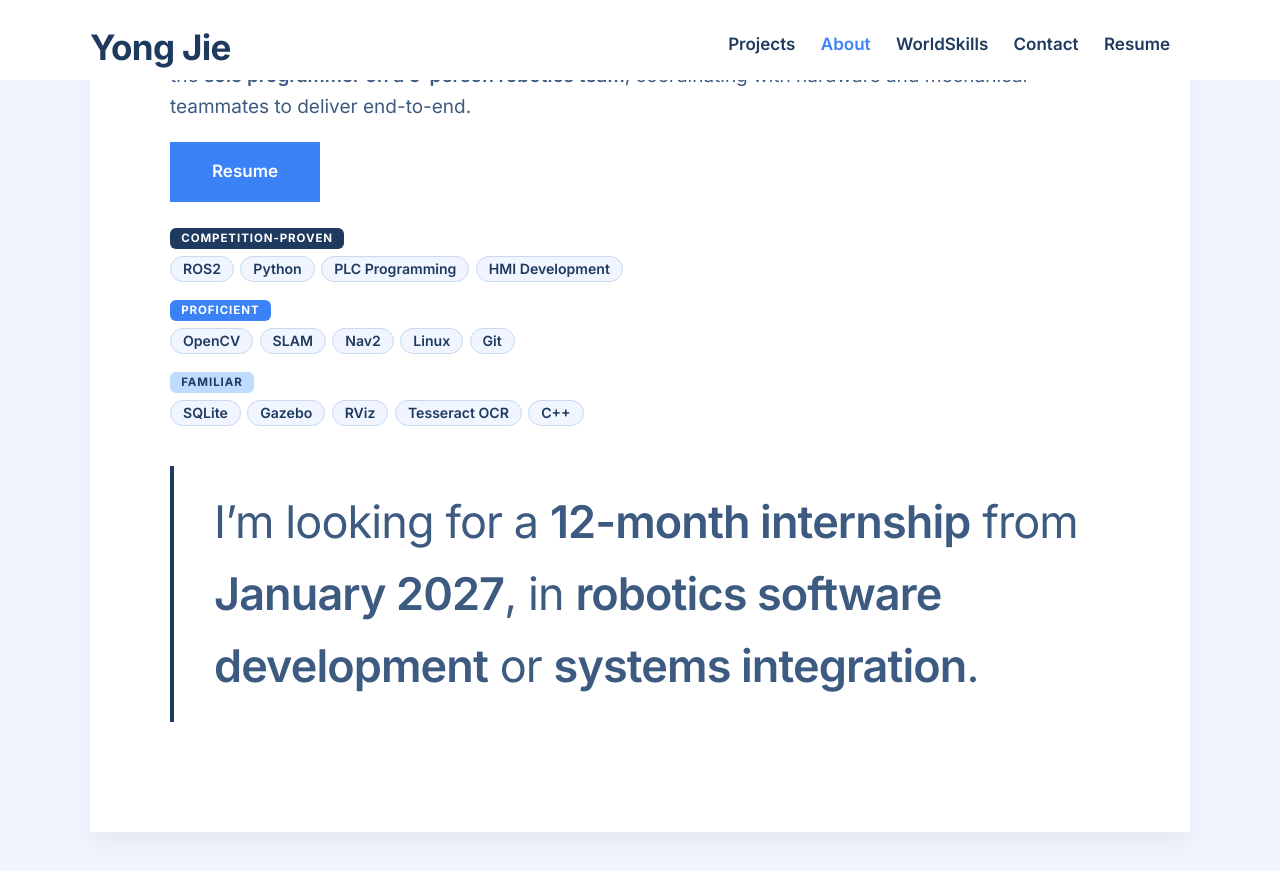
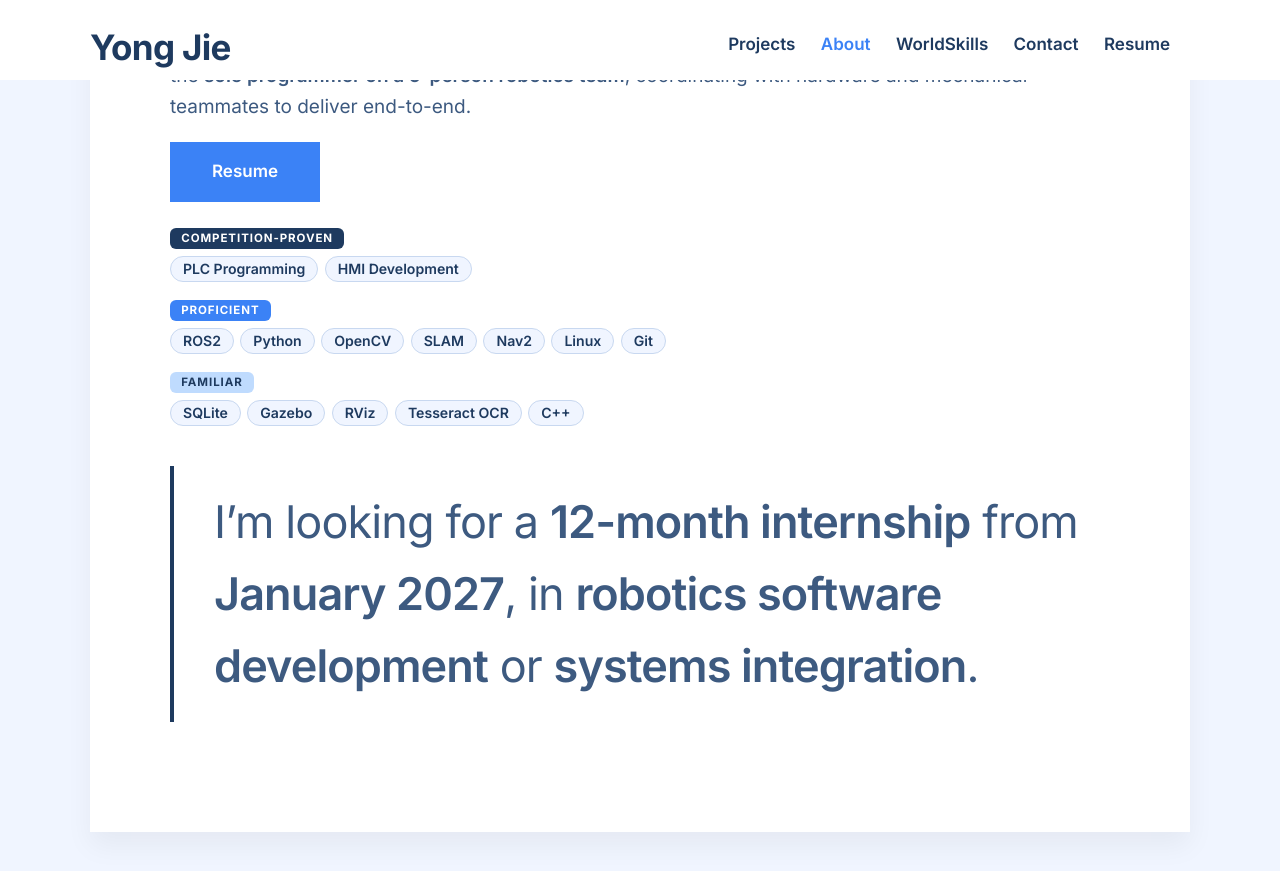
Before and after one commit to YongJiee/YongJiee.github.io, a Jekyll site: the page built from _pages/about.md, in a window 1280 px wide and 900 px high, scrolled down 941 px. Shown: the top 871 px of the window. Built offline with Jekyll 4.4.1, drawn with Linux system fonts in a browser that asks for light colours; nearby versions of some CDN libraries.

```diff
--- a/_pages/about.md
+++ b/_pages/about.md
@@ -26,14 +26,14 @@ I've also led teams under pressure — including as the **sole programmer on a 5
   <div class="skill-group">
     <div class="skill-group__label skill-group__label--expert">Competition-Proven</div>
     <div class="skill-group__tags">
-      <span>ROS2</span><span>Python</span><span>PLC Programming</span><span>HMI Development</span>
+      <span>PLC Programming</span><span>HMI Development</span>
     </div>
   </div>
 
   <div class="skill-group">
     <div class="skill-group__label skill-group__label--proficient">Proficient</div>
     <div class="skill-group__tags">
-      <span>OpenCV</span><span>SLAM</span><span>Nav2</span><span>Linux</span><span>Git</span>
+      <span>ROS2</span><span>Python</span><span>OpenCV</span><span>SLAM</span><span>Nav2</span><span>Linux</span><span>Git</span>
     </div>
   </div>
 
```
